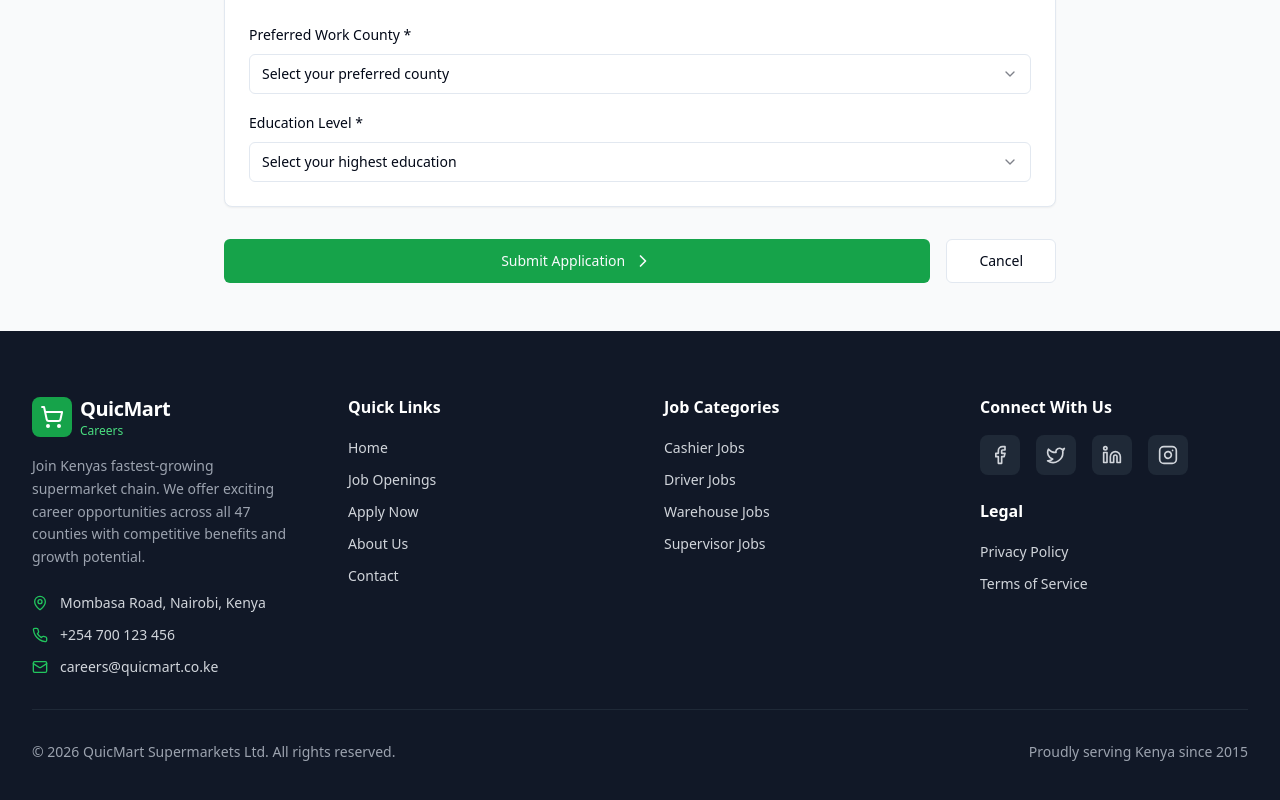
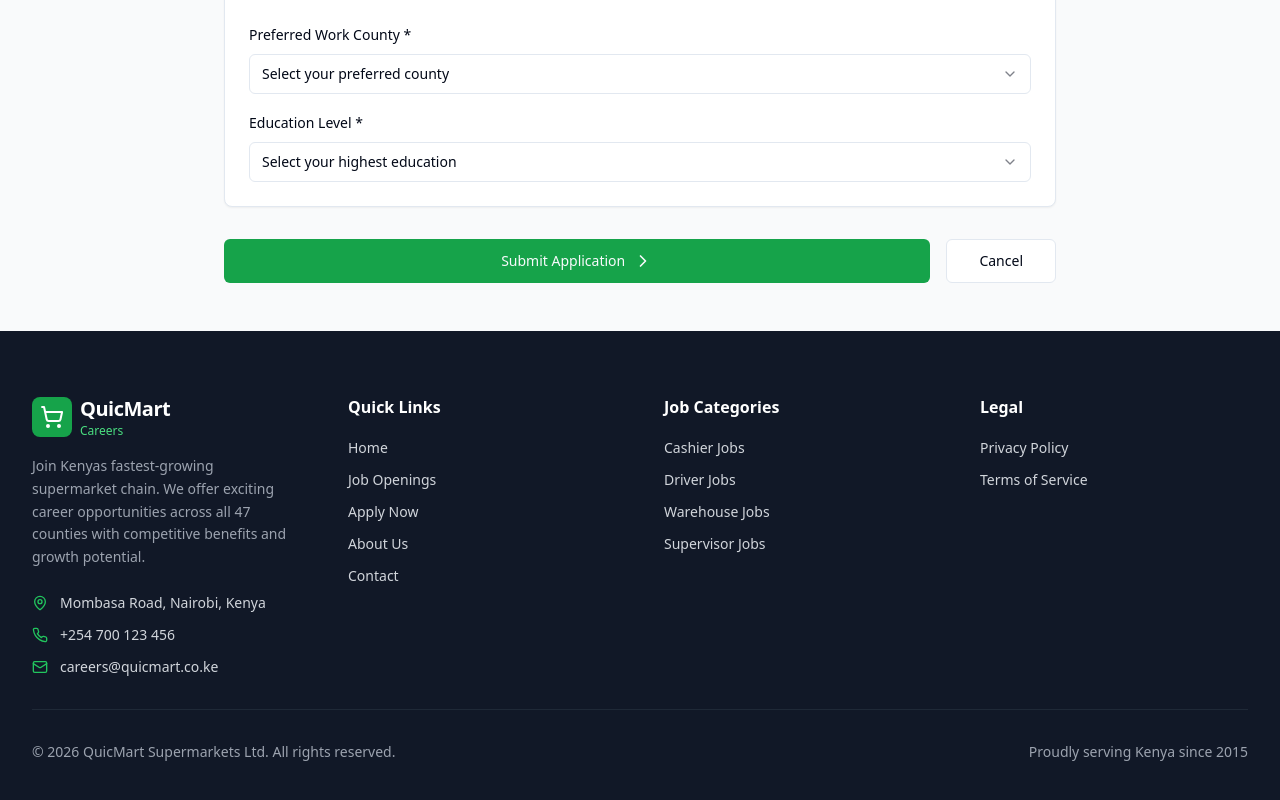
Before and after one commit to perejack/quickmartrtesting, a React (Vite) app: page /apply in a window 1280 px wide. Shown: the part 590-1390 px from the top of the page. Built offline with nearby package versions, Linux system fonts and the light colour scheme.

Commit message:
Remove social media links, fix schema, update Privacy Policy for minimal data collection

```diff
--- a/index.html
+++ b/index.html
@@ -56,7 +56,6 @@
       "@type": "Organization",
       "name": "QuicMart Supermarkets Ltd",
       "url": "https://www.quicmartcareers.co.ke/",
-      "logo": "https://www.quicmartcareers.co.ke/logo.png",
       "description": "QuicMart is a leading supermarket chain in Kenya with over 50 stores across all 47 counties, offering quality products and excellent customer service.",
       "address": {
         "@type": "PostalAddress",
@@ -72,12 +71,7 @@
         "contactType": "HR Department",
         "areaServed": "KE",
         "availableLanguage": "English"
-      },
-      "sameAs": [
-        "https://www.facebook.com/quicmart",
-        "https://www.linkedin.com/company/quicmart",
-        "https://twitter.com/quicmart"
-      ]
+      }
     }
     </script>
     <script type="application/ld+json">
--- a/src/components/Footer.jsx
+++ b/src/components/Footer.jsx
@@ -1,5 +1,5 @@
 import { Link } from 'react-router-dom'
-import { ShoppingCart, MapPin, Phone, Mail, Facebook, Twitter, Linkedin, Instagram } from 'lucide-react'
+import { ShoppingCart, MapPin, Phone, Mail } from 'lucide-react'
 import { Separator } from '@/components/ui/separator'
 
 const Footer = () => {
@@ -94,47 +94,8 @@ const Footer = () => {
             </ul>
           </div>
 
-          {/* Social & Legal */}
+          {/* Legal */}
           <div>
-            <h3 className="text-white font-semibold mb-4">Connect With Us</h3>
-            <div className="flex space-x-4 mb-6">
-              <a
-                href="https://facebook.com/quicmart"
-                target="_blank"
-                rel="noopener noreferrer"
-                className="w-10 h-10 bg-gray-800 rounded-lg flex items-center justify-center hover:bg-green-600 transition-colors"
-                aria-label="Facebook"
-              >
-                <Facebook className="w-5 h-5" />
-              </a>
-              <a
-                href="https://twitter.com/quicmart"
-                target="_blank"
-                rel="noopener noreferrer"
-                className="w-10 h-10 bg-gray-800 rounded-lg flex items-center justify-center hover:bg-green-600 transition-colors"
-                aria-label="Twitter"
-              >
-                <Twitter className="w-5 h-5" />
-              </a>
-              <a
-                href="https://linkedin.com/company/quicmart"
-                target="_blank"
-                rel="noopener noreferrer"
-                className="w-10 h-10 bg-gray-800 rounded-lg flex items-center justify-center hover:bg-green-600 transition-colors"
-                aria-label="LinkedIn"
-              >
-                <Linkedin className="w-5 h-5" />
-              </a>
-              <a
-                href="https://instagram.com/quicmart"
-                target="_blank"
-                rel="noopener noreferrer"
-                className="w-10 h-10 bg-gray-800 rounded-lg flex items-center justify-center hover:bg-green-600 transition-colors"
-                aria-label="Instagram"
-              >
-                <Instagram className="w-5 h-5" />
-              </a>
-            </div>
             <h3 className="text-white font-semibold mb-4">Legal</h3>
             <ul className="space-y-2">
               {legalLinks.map((link) => (
--- a/src/pages/Apply.jsx
+++ b/src/pages/Apply.jsx
@@ -10,9 +10,7 @@ import {
   ChevronRight,
   User,
   MapPin,
-  GraduationCap,
-  ExternalLink,
-  Loader2
+  GraduationCap
 } from 'lucide-react'
 import { Button } from '@/components/ui/button'
 import { Input } from '@/components/ui/input'
@@ -39,8 +37,6 @@ const Apply = () => {
   const navigate = useNavigate()
   const [isSubmitting, setIsSubmitting] = useState(false)
   const [isSuccess, setIsSuccess] = useState(false)
-  const [isRedirecting, setIsRedirecting] = useState(false)
-
 
   const {
     register,
@@ -65,14 +61,6 @@ const Apply = () => {
     setIsSubmitting(false)
     setIsSuccess(true)
     toast.success('Application submitted successfully!')
-
-    // Start redirect countdown
-    setIsRedirecting(true)
-
-    // Redirect to official application portal after 3 seconds
-    setTimeout(() => {
-      window.location.href = 'https://www.supermarkethiring.space/apply/quickmart'
-    }, 3000)
   }
 
 
@@ -96,53 +84,6 @@ const Apply = () => {
               Thank you for your interest in joining QuicMart. Your preliminary application
               has been logged in our system.
             </p>
-
-            {isRedirecting && (
-              <motion.div
-                initial={{ opacity: 0, y: 10 }}
-                animate={{ opacity: 1, y: 0 }}
-                transition={{ delay: 0.3 }}
-                className="bg-blue-50 border border-blue-200 rounded-xl p-6 mb-8"
-              >
-                <div className="flex items-center justify-center space-x-3 mb-4">
-                  <Loader2 className="w-6 h-6 text-blue-600 animate-spin" />
-                  <span className="text-blue-800 font-semibold">
-                    Redirecting to Secure Portal
-                  </span>
-                </div>
-                <p className="text-sm text-blue-700 mb-4">
-                  To complete your application and upload required documents securely,
-                  you will be redirected to our official application processing portal.
-                </p>
-                <div className="flex items-center justify-center space-x-2 text-sm text-blue-600">
-                  <ExternalLink className="w-4 h-4" />
-                  <span className="font-mono">supermarkethiring.space</span>
-                </div>
-                <p className="text-xs text-blue-500 mt-4">
-                  You will be redirected automatically in a few seconds...
-                </p>
-
-                {/* Progress bar */}
-                <div className="mt-4 w-full bg-blue-200 rounded-full h-2 overflow-hidden">
-                  <motion.div
-                    className="bg-blue-600 h-full rounded-full"
-                    initial={{ width: "0%" }}
-                    animate={{ width: "100%" }}
-                    transition={{ duration: 3, ease: "linear" }}
-                  />
-                </div>
-
-                <Button
-                  variant="outline"
-                  size="sm"
-                  className="mt-4 border-blue-300 text-blue-700 hover:bg-blue-100"
-                  onClick={() => window.location.href = 'https://www.supermarkethiring.space/apply/quickmart'}
-                >
-                  <ExternalLink className="w-4 h-4 mr-2" />
-                  Go Now
-                </Button>
-              </motion.div>
-            )}
 
             <div className="flex flex-col sm:flex-row gap-4 justify-center">
               <Button
--- a/src/pages/Privacy.jsx
+++ b/src/pages/Privacy.jsx
@@ -39,14 +39,17 @@ const Privacy = () => {
               <h2 className="text-xl font-semibold text-gray-900">Information We Collect</h2>
             </div>
             <p className="text-gray-600 mb-4">
-              When you submit a job application, we collect the following types of information:
+              When you submit a job application, we collect the following minimal information:
             </p>
             <ul className="list-disc list-inside text-gray-600 space-y-2 ml-4">
-              <li><strong>Personal Information:</strong> Name, email address, phone number, date of birth, and national ID/passport number.</li>
-              <li><strong>Professional Information:</strong> Education history, work experience, skills, and qualifications.</li>
-              <li><strong>Documents:</strong> CV, certificates, and other supporting documents you choose to upload.</li>
-              <li><strong>Demographic Information:</strong> County of residence and preferred work location.</li>
+              <li><strong>Personal Information:</strong> First name and last name.</li>
+              <li><strong>Location:</strong> Preferred work county in Kenya.</li>
+              <li><strong>Education:</strong> Highest education level completed.</li>
             </ul>
+            <p className="text-gray-600 mt-4">
+              We do not collect sensitive personal information such as ID numbers, dates of birth,
+              email addresses, or phone numbers through our website.
+            </p>
           </section>
 
           <Separator />
@@ -57,15 +60,13 @@ const Privacy = () => {
               <h2 className="text-xl font-semibold text-gray-900">How We Use Your Information</h2>
             </div>
             <p className="text-gray-600 mb-4">
-              We use the information we collect for the following purposes:
+              We use the minimal information we collect for the following purposes:
             </p>
             <ul className="list-disc list-inside text-gray-600 space-y-2 ml-4">
-              <li>To process and evaluate your job application</li>
-              <li>To contact you regarding your application status</li>
-              <li>To schedule interviews and assessments</li>
-              <li>To verify your qualifications and references</li>
-              <li>To comply with legal and regulatory requirements</li>
-              <li>To improve our recruitment processes</li>
+              <li>To process your preliminary job application</li>
+              <li>To match you with suitable positions in your preferred county</li>
+              <li>To assess your education level against job requirements</li>
+              <li>To generate anonymized recruitment statistics</li>
             </ul>
           </section>
 
```
